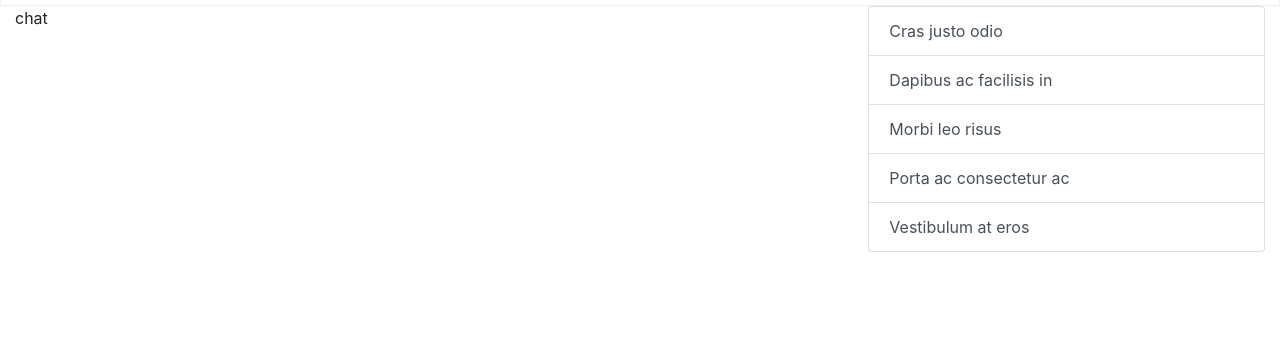
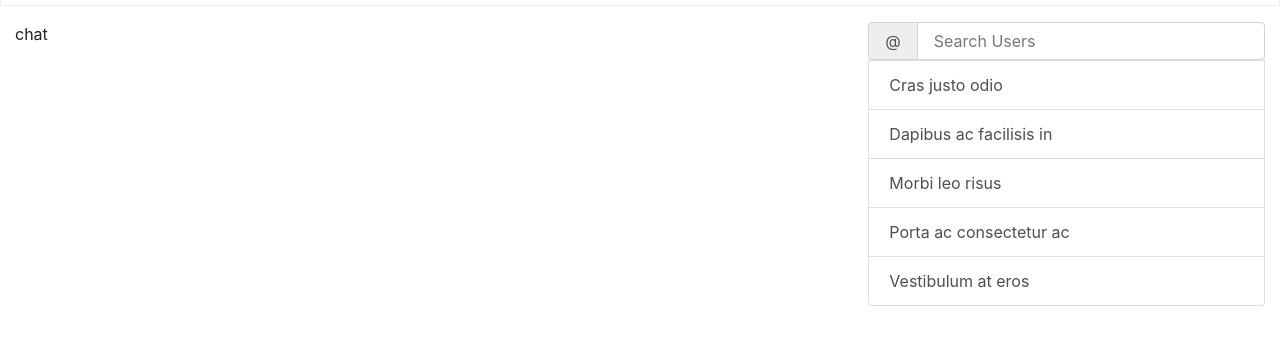
Before and after one commit to MAE776569/Guestbook, a React app in the folder front-end/: page / in a window 1280 px wide. Shown: the part 55-400 px from the top of the page. Built offline with nearby package versions, Linux system fonts and the light colour scheme; a web font is replaced by a local one.

Commit message:
Created SearchUsers component

```diff
--- a/front-end/public/index.html
+++ b/front-end/public/index.html
@@ -9,7 +9,8 @@
   <meta name="viewport" content="width=device-width, initial-scale=1">
 </head>
 
-<body id="root">
+<body>
+  <div id="root"></div>
 </body>
 
 </html>
--- a/front-end/src/components/Chat.js
+++ b/front-end/src/components/Chat.js
@@ -6,7 +6,7 @@ function Chat() {
   return (
     <>
       <NavBar />
-      <div className="container-fluid">
+      <div className="container-fluid py-3">
         <div className="row">
           <div className="col-8">chat</div>
           <div className="col-4">
--- /dev/null
+++ b/front-end/src/components/SearchUsers.js
@@ -0,0 +1,20 @@
+import React from "react"
+
+function SearchUsers() {
+  return (
+    <li className="form-row m-0">
+      <div className="input-group">
+        <div className="input-group-prepend">
+          <span className="input-group-text">@</span>
+        </div>
+        <input
+          type="text"
+          className="form-control"
+          placeholder="Search Users"
+        />
+      </div>
+    </li>
+  )
+}
+
+export default SearchUsers
--- a/front-end/src/components/UsersList.js
+++ b/front-end/src/components/UsersList.js
@@ -1,8 +1,10 @@
 import React from "react"
+import SearchUsers from "./SearchUsers"
 
 function UsersList() {
   return (
     <ul className="list-group">
+      <SearchUsers />
       <li className="list-group-item list-group-item-action">Cras justo odio</li>
       <li className="list-group-item list-group-item-action">
         Dapibus ac facilisis in
```
